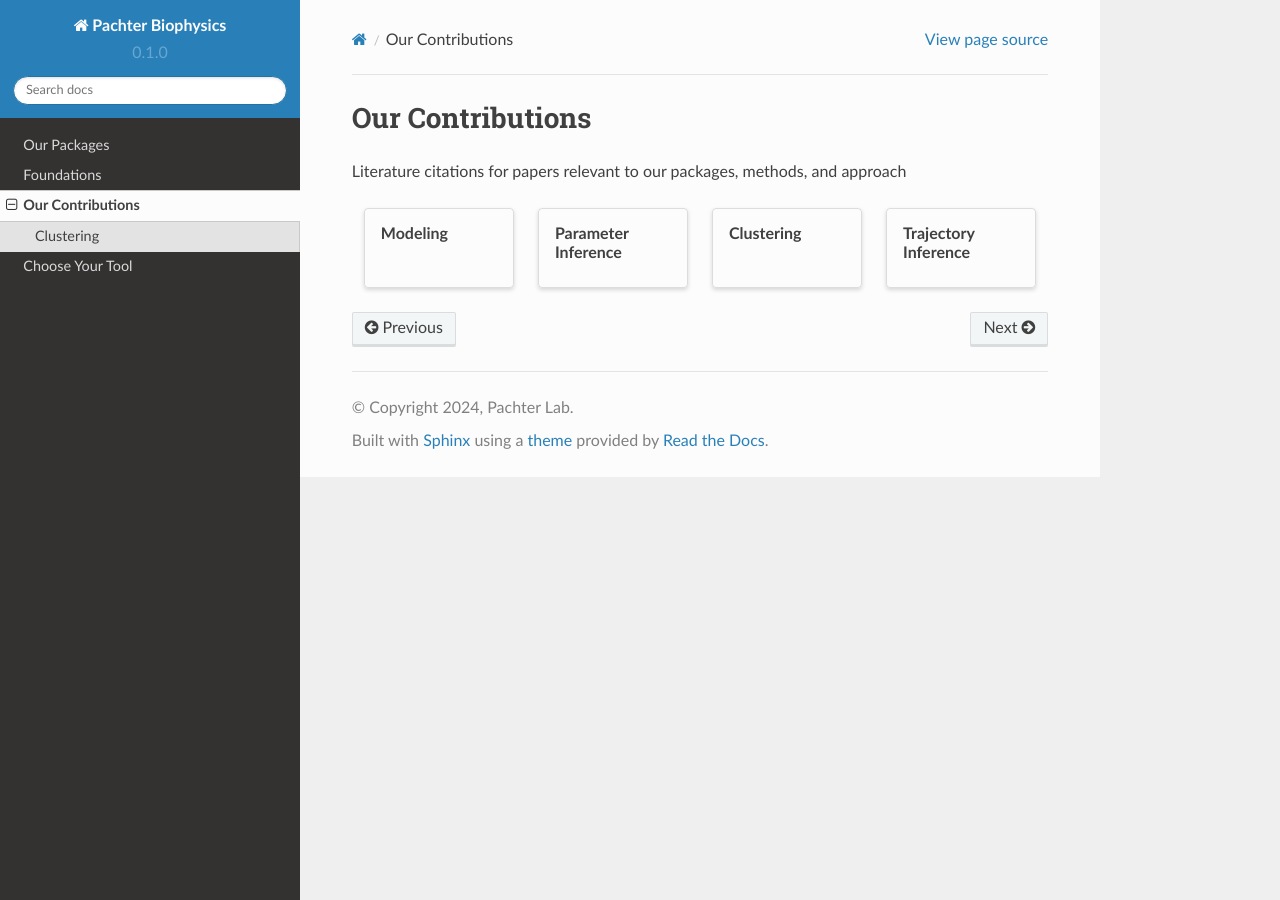
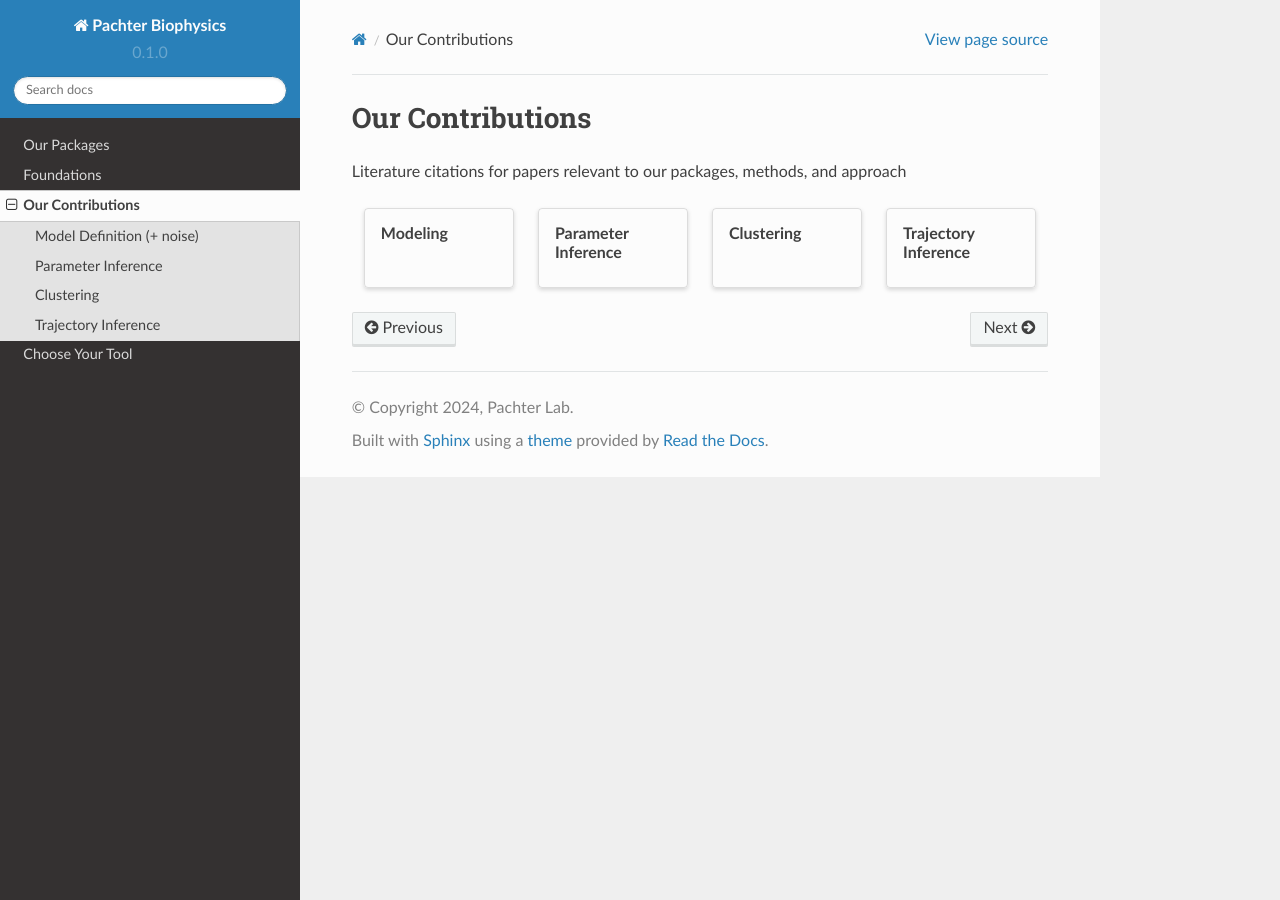
Before and after one commit to pachterlab/biophysics, a Sphinx documentation site: the page built from docs/source/contributions.rst, in a window 1280 px wide. Built offline with Sphinx 7.4.7 and the Read the Docs theme 2.0.0, drawn with Linux system fonts in a browser that asks for light colours.

Commit message:
Update contributions.rst

```diff
--- a/docs/source/contributions.rst
+++ b/docs/source/contributions.rst
@@ -25,4 +25,7 @@ Literature citations for papers relevant to our packages, methods, and approach
 .. toctree::
    :hidden:
 
+   contributions_modeling.rst
+   contributions_parameter_inference.rst
    contributions_clustering.rst
+   contributions_trajectory_inference.rst
```
